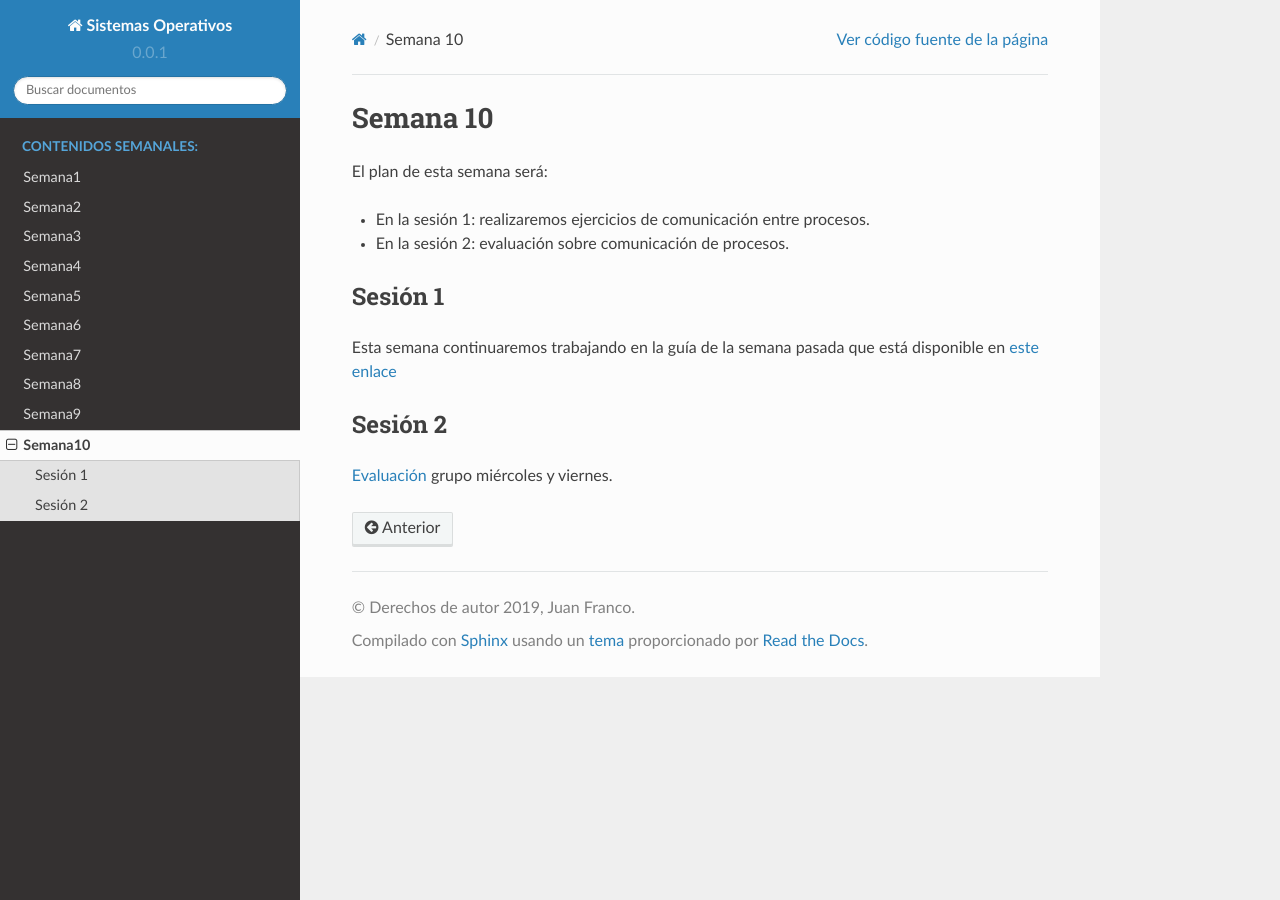
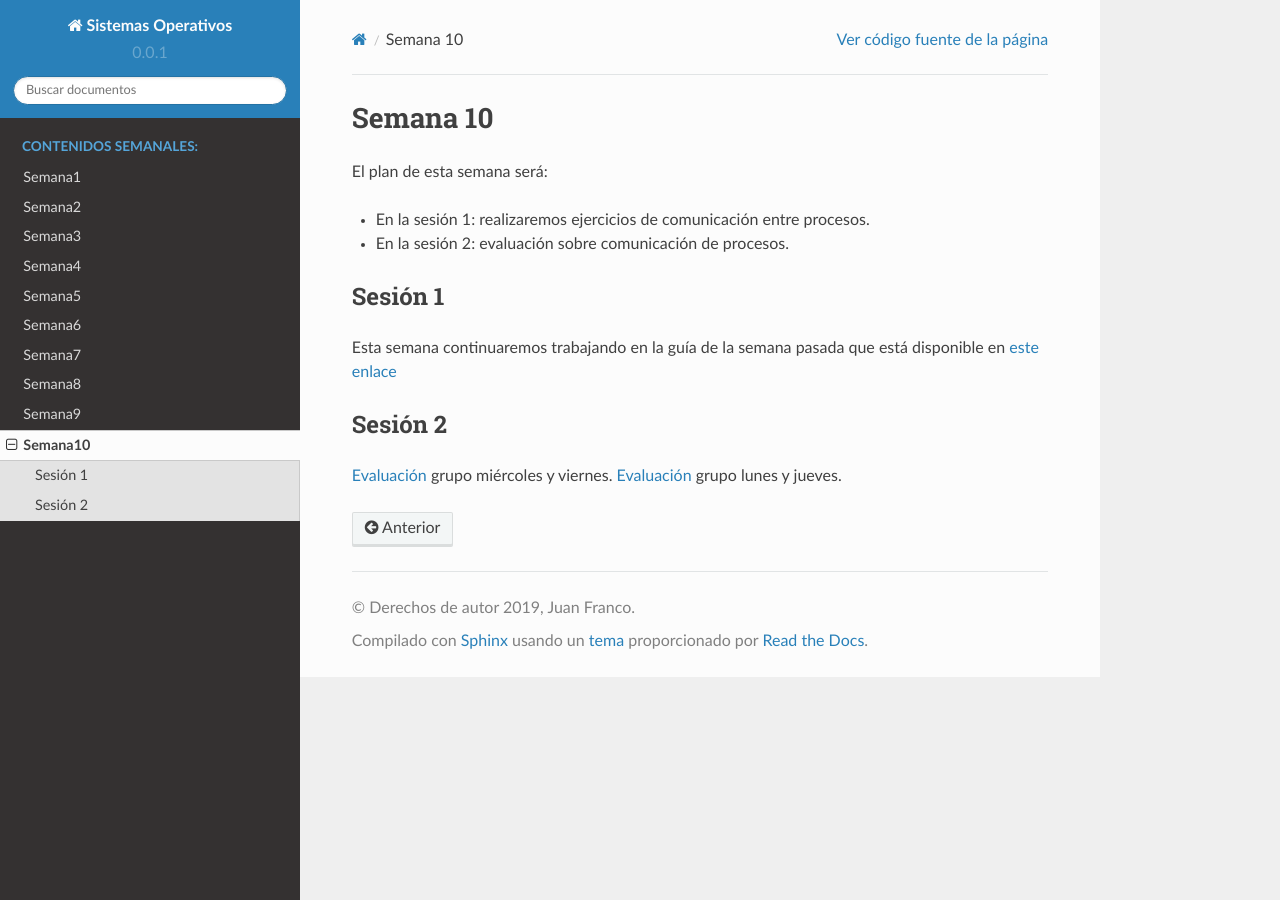
Before and after one commit to juanferfranco/sistemasoperativos, a Sphinx documentation site: the page built from docs/_semana10/semana10.rst, in a window 1280 px wide. Built offline with Sphinx 7.4.7 and the Read the Docs theme 2.0.0, drawn with Linux system fonts in a browser that asks for light colours.

Commit message:
add eva4 for group1

```diff
--- a/docs/_semana10/semana10.rst
+++ b/docs/_semana10/semana10.rst
@@ -13,3 +13,4 @@ que está disponible en `este enlace <https://drive.google.com/open?id=1Xwed5Qjf
 Sesión 2
 ---------
 `Evaluación <https://drive.google.com/open?id=1u2uvL67MgTy21FuiiWjVb5apW6hk7FMhSiF-i4W_RjM>`__ grupo miércoles y viernes.
+`Evaluación <https://drive.google.com/open?id=1FizSKy7WCEnx_AKWiEE2NKtPJU3FRE2zN0-QtwZksmo>`__ grupo lunes y jueves.
```
